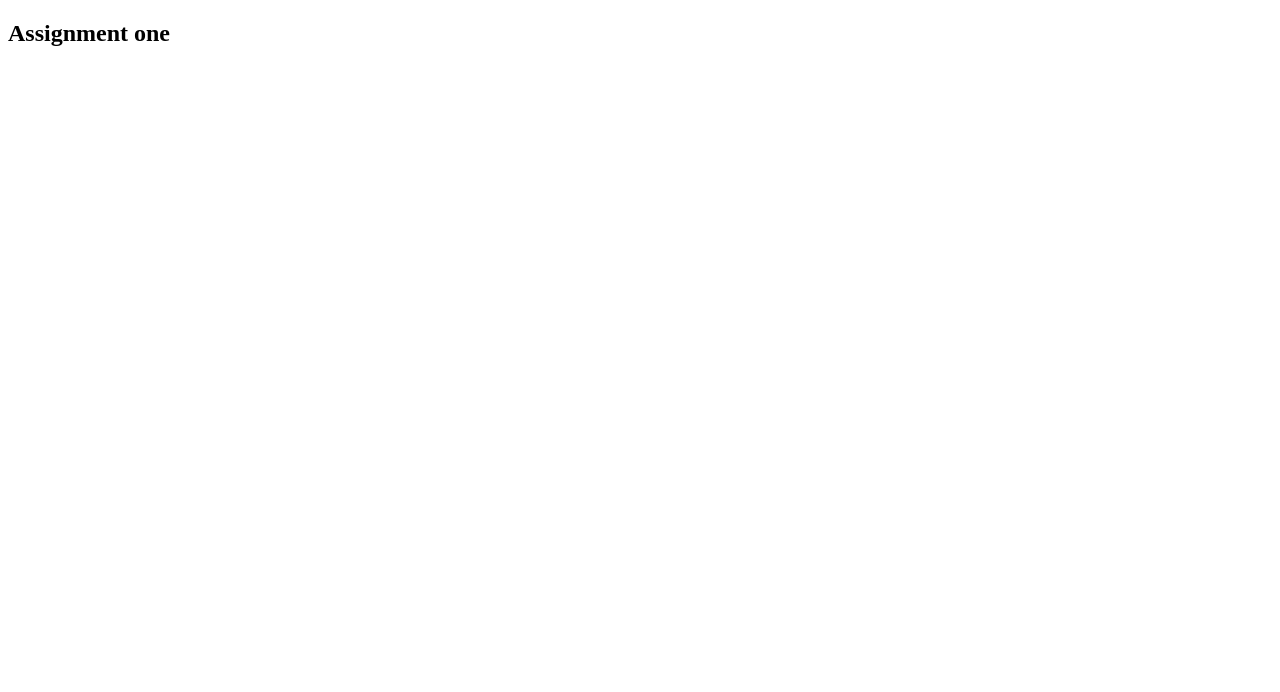
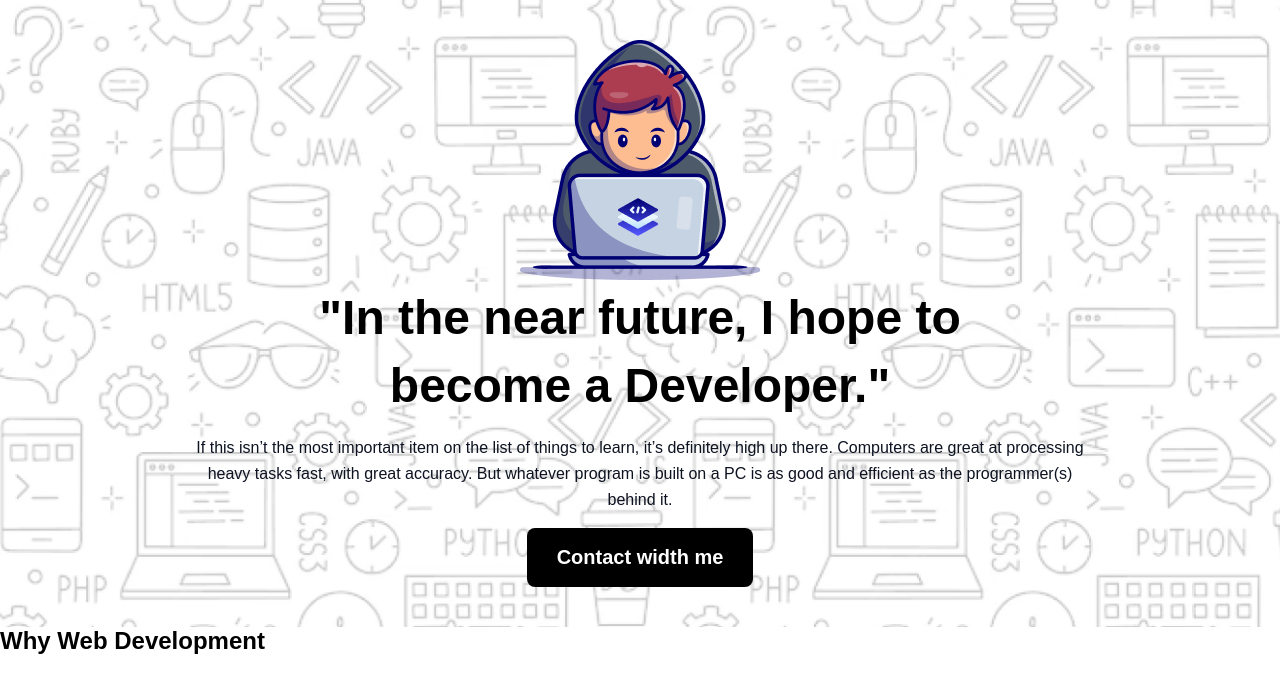
Before and after one commit to atiq9se/assignment-one, a plain HTML site: page index.html in a window 1280 px wide. Drawn offline with Linux system fonts and the light colour scheme; a web font is replaced by a local one.

Commit message:
Banner section completed

```diff
--- a/css/style.css
+++ b/css/style.css
@@ -0,0 +1,52 @@
+*{
+    margin:0px;
+    padding:0px;
+    box-sizing: border-box;
+}
+a,p,h1,h2,h3,h4,h5,h6{
+    margin:0px;
+    padding:0px;
+    outline: 0px;
+}
+a{
+    text-decoration: none;
+}
+body{
+    font-family: "Azeret Mono", sans-serif;
+}
+
+/* Banner section part css start */
+.banner-section{
+    background-image: url(../images/hero-bg.png);
+    background-position: center;
+    background-repeat: no-repeat;
+    background-size: cover;
+    text-align: center;
+    padding:40px 0px;
+}
+.banner-container{
+   width: 980px;
+   margin:auto;
+}
+.banner-container .banner-title h2{
+    font-size: 48px;
+    line-height: 68px;
+    font-weight: 800;
+}
+.banner-container .banner-text p{
+    font-size: 16px;
+    line-height: 26px;
+    font-weight: 300;
+    color:#0D1321;
+    padding:15px 40px;
+}
+.banner-container .banner-btn a{
+    display: inline-block;
+    padding: 18px 30px;
+    background: #000;
+    color:#fff;
+    font-size: 20px;
+    font-weight: 600;
+    border-radius: 8px;
+}
+/* Banner section part css end */
--- a/index.html
+++ b/index.html
@@ -4,11 +4,49 @@
     <meta charset="UTF-8">
     <meta name="viewport" content="width=device-width, initial-scale=1.0">
     <title>Assignment One</title>
+    <link rel="preconnect" href="https://fonts.googleapis.com">
+    <link rel="preconnect" href="https://fonts.gstatic.com" crossorigin>
+    <link href="https://fonts.googleapis.com/css2?family=Azeret+Mono:ital,wght@0,100..900;1,100..900&display=swap" rel="stylesheet">
+    <link rel="stylesheet" href="css/style.css">
 </head>
 <body>
-    <section>
-        <h1>Assignment one</h1>
-    </section>
+    <!-- BANNER SECTION START -->
+     <section class="banner-section">
+        <div class="banner-container">
+            <div class="banner-img">
+                <img src="images/banner.png" alt="">
+            </div>
+            <div class="banner-title">
+                <h2>"In the near future, I hope to <br> become a Developer."</h2>
+            </div>
+            <div class="banner-text">
+                <p>If this isn’t the most important item on the list of things to learn, it’s definitely high up there. Computers are
+                     great at processing heavy tasks fast, with great accuracy. But whatever program is built on a PC is as good and
+                      efficient as the programmer(s) behind it.</p>
+            </div>
+            <div class="banner-btn">
+                <a href="#footer">Contact width me</a>
+            </div>
+        </div>
+     </section>
+    <!-- BANNER SECTION END-->
+
+    <!-- WEB DEVELOPMENT SECTION START -->
+     <section class="web-development-section">
+        <div class="web-development-container">
+            <div class="web-development-title">
+                <h2>Why Web Development</h2>
+                <p></p>
+            </div>
+            <div class="web-development-part-one">
+
+            </div>
+            <div class="web-development-part-one"></div>
+            <div class="web-development-part-one"></div>
+        </div>
+     </section>
+    <!-- WEB DEVELOPMENT SECTION END -->
+
 
 </body>
 </html>
```
Also changed, not shown: images/Group 3.png (added), images/Group 4.png (added), images/Layer_1.png (added), images/banner.png (added), images/css.png (added), images/facebook.png (added), images/github.png (added), images/handshake.jpg (added), images/hero-bg.png (added), images/html.png (added), images/js.png (added), images/linkedin-icon 1.png (added), images/mongodb.png (added), images/nodejs.png (added), 1 more files.
